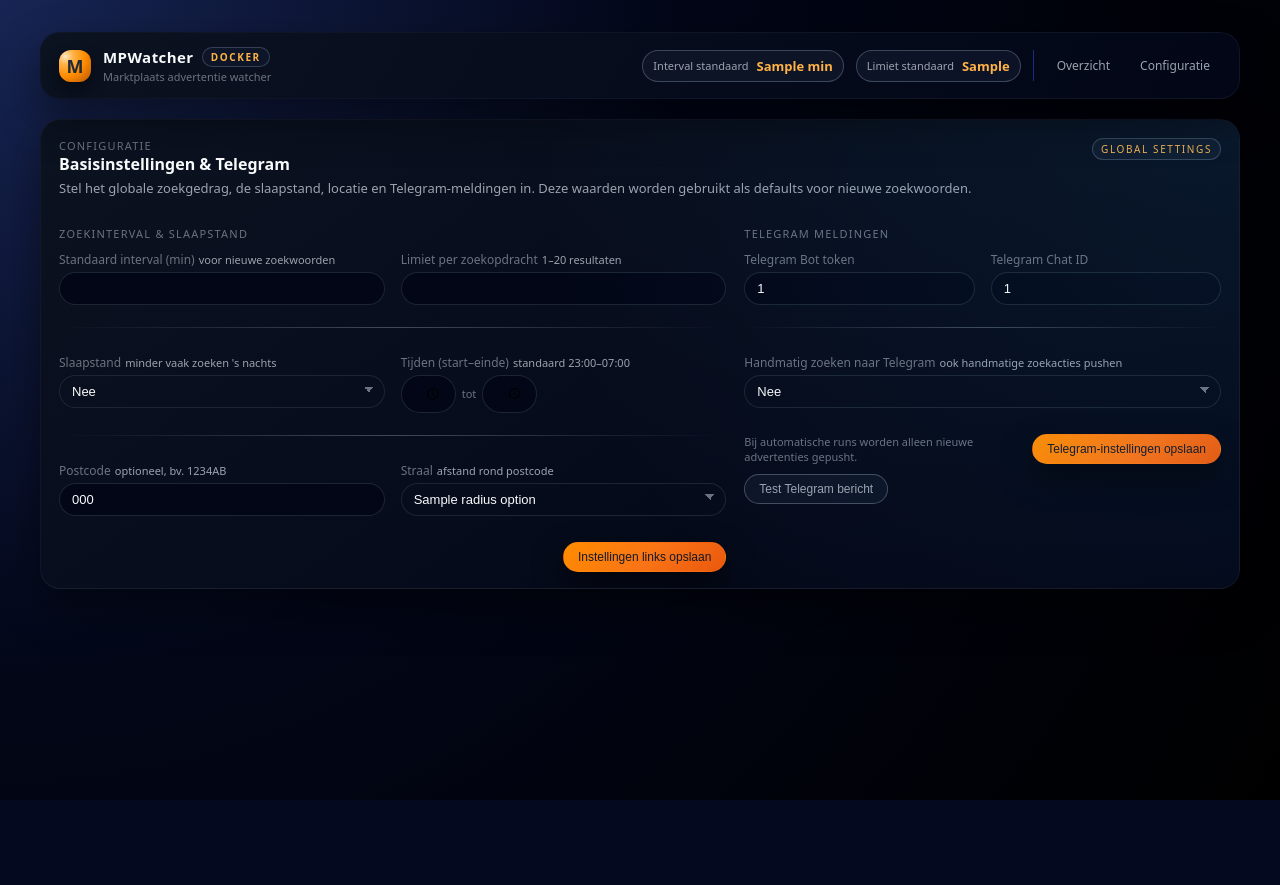
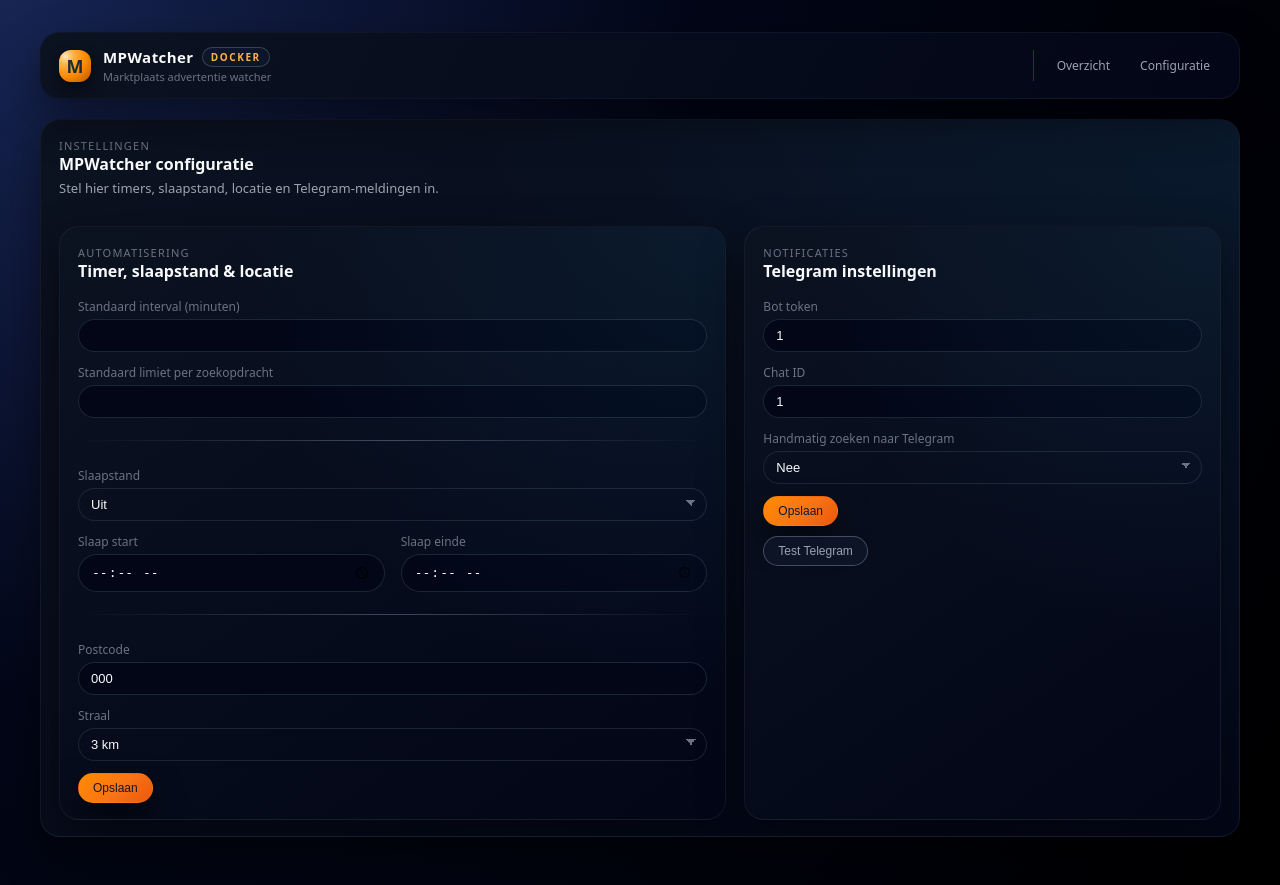
Before and after one commit to TerrorSource/MPWatchter, a Flask app: template templates/config.html in a window 1280 px wide. Before the commit the page ends 800 px from the top, so only its background shows below. Run offline with Flask 3, Linux system fonts and the light colour scheme; the template is opened without the code that fills it: most values are stand-ins (such as "Sample title", 1, 10 or a date in 2020); parts of the project's set-up code (start-up, migrations or seed data) failed here and were passed over.

Commit message:
Add files via upload

```diff
--- a/templates/config.html
+++ b/templates/config.html
@@ -1,219 +1,137 @@
 {% extends "base.html" %}
 
-{% block title %}Configuratie · Marktplaats Watcher{% endblock %}
-
-{% block topbar_stats %}
-  <div class="pill-stat">
-    Interval standaard
-    <span>{{ default_interval }} min</span>
-  </div>
-  <div class="pill-stat">
-    Limiet standaard
-    <span>{{ default_limit_per_run }}</span>
-  </div>
-{% endblock %}
+{% block title %}Configuratie · MPWatcher{% endblock %}
 
 {% block content %}
 <section class="card">
   <div class="card-header">
     <div>
-        <div class="card-kicker">Configuratie</div>
-        <div class="card-title">
-          Basisinstellingen & Telegram
-        </div>
+      <div class="card-kicker">Instellingen</div>
+      <div class="card-title">MPWatcher configuratie</div>
       <p class="card-description">
-          Stel het globale zoekgedrag, de slaapstand, locatie en Telegram-meldingen in.
-          Deze waarden worden gebruikt als defaults voor nieuwe zoekwoorden.
+        Stel hier timers, slaapstand, locatie en Telegram-meldingen in.
       </p>
     </div>
-      <span class="badge-pill">Global settings</span>
   </div>
 
   <div class="page-grid">
-      <!-- Linkerzijde: timer, slaapstand, locatie -->
+    <!-- LINKER KOLOM -->
+    <section class="card">
+      <div class="card-header">
         <div>
-        <div style="display:flex;justify-content:space-between;align-items:center;margin-bottom:10px;">
-          <span class="card-kicker">Zoekinterval & slaapstand</span>
+          <div class="card-kicker">Automatisering</div>
+          <div class="card-title">Timer, slaapstand & locatie</div>
+        </div>
       </div>
 
-        <form method="post" action="{{ url_for('config_view') }}" class="form-grid-1">
-          <div class="form-grid">
+      <form method="post" action="{{ url_for('config_save_timer') }}" class="form-grid-1">
         <div class="form-field">
-              <label class="form-label">
-                Standaard interval (min)
-                <span>voor nieuwe zoekwoorden</span>
-              </label>
-              <input
-                class="input"
-                type="number"
-                name="default_interval"
-                min="1"
-                step="1"
-                value="{{ default_interval }}"
-              >
+          <label class="form-label">Standaard interval (minuten)</label>
+          <input class="input" type="number" min="1"
+                 name="default_interval_minutes"
+                 value="{{ settings.default_interval_minutes }}">
         </div>
 
         <div class="form-field">
-              <label class="form-label">
-                Limiet per zoekopdracht
-                <span>1–20 resultaten</span>
-              </label>
-              <input
-                class="input"
-                type="number"
+          <label class="form-label">Standaard limiet per zoekopdracht</label>
+          <input class="input" type="number" min="1" max="20"
                  name="default_limit_per_run"
-                min="1"
-                max="20"
-                step="1"
-                value="{{ default_limit_per_run }}"
-              >
-            </div>
+                 value="{{ settings.default_limit_per_run }}">
         </div>
 
         <div class="divider"></div>
 
-          <div class="form-grid">
         <div class="form-field">
-              <label class="form-label">
-                Slaapstand
-                <span>minder vaak zoeken 's nachts</span>
-              </label>
-              <select name="sleep_mode" class="select">
-                <option value="nee" {% if sleep_mode == 'nee' %}selected{% endif %}>Nee</option>
-                <option value="ja" {% if sleep_mode == 'ja' %}selected{% endif %}>Ja</option>
+          <label class="form-label">Slaapstand</label>
+          <select class="select" name="sleep_mode">
+            <option value="nee" {% if settings.sleep_mode == "nee" %}selected{% endif %}>Uit</option>
+            <option value="ja" {% if settings.sleep_mode == "ja" %}selected{% endif %}>Aan</option>
           </select>
         </div>
 
-            <div class="form-field">
-              <label class="form-label">
-                Tijden (start–einde)
-                <span>standaard 23:00–07:00</span>
-              </label>
-              <div class="inline-input-group">
-                <input
-                  class="input input--short"
-                  type="time"
-                  name="sleep_start"
-                  value="{{ sleep_start }}"
-                >
-                <span>tot</span>
-                <input
-                  class="input input--short"
-                  type="time"
-                  name="sleep_end"
-                  value="{{ sleep_end }}"
-                >
-              </div>
-            </div>
-          </div>
-
-          <div class="divider"></div>
-
         <div class="form-grid">
           <div class="form-field">
-              <label class="form-label">
-                Postcode
-                <span>optioneel, bv. 1234AB</span>
-              </label>
-              <input
-                class="input"
-                type="text"
-                name="postcode"
-                value="{{ postcode }}"
-                placeholder="bv. 1234AB"
-              >
+            <label class="form-label">Slaap start</label>
+            <input class="input" type="time"
+                   name="sleep_start"
+                   value="{{ settings.sleep_start }}">
           </div>
-
           <div class="form-field">
-              <label class="form-label">
-                Straal
-                <span>afstand rond postcode</span>
-              </label>
-              <select name="radius" class="select">
-                {% for value, label in radius_options %}
-                  <option value="{{ value }}" {% if radius == value %}selected{% endif %}>
-                    {{ label }}
-                  </option>
-                {% endfor %}
-              </select>
-            </div>
-          </div>
-
-          <div style="display:flex;justify-content:flex-end;margin-top:14px;">
-            <button type="submit" class="btn btn-primary">
-              Instellingen links opslaan
-            </button>
-          </div>
-        </form>
-      </div>
-
-      <!-- Rechterzijde: Telegram -->
-      <div>
-        <div style="display:flex;justify-content:space-between;align-items:center;margin-bottom:10px;">
-          <span class="card-kicker">Telegram meldingen</span>
-        </div>
-
-        <form method="post" action="{{ url_for('config_view') }}" class="form-grid-1">
-          <div class="form-grid">
-            <div class="form-field">
-              <label class="form-label">Telegram Bot token</label>
-              <input
-                class="input"
-                type="text"
-                name="telegram_bot_id"
-                value="{{ telegram_bot_id }}"
-                placeholder="123456789:AA..."
-              >
-            </div>
-
-            <div class="form-field">
-              <label class="form-label">Telegram Chat ID</label>
-              <input
-                class="input"
-                type="text"
-                name="telegram_chat_id"
-                value="{{ telegram_chat_id }}"
-                placeholder="bijv. 123456789"
-              >
+            <label class="form-label">Slaap einde</label>
+            <input class="input" type="time"
+                   name="sleep_end"
+                   value="{{ settings.sleep_end }}">
           </div>
         </div>
 
         <div class="divider"></div>
 
         <div class="form-field">
-            <label class="form-label">
-              Handmatig zoeken naar Telegram
-              <span>ook handmatige zoekacties pushen</span>
-            </label>
-            <select name="manual_telegram" class="select">
-              <option value="nee" {% if manual_telegram == 'nee' %}selected{% endif %}>Nee</option>
-              <option value="ja" {% if manual_telegram == 'ja' %}selected{% endif %}>Ja</option>
+          <label class="form-label">Postcode</label>
+          <input class="input" type="text"
+                 name="postcode"
+                 placeholder="1234AB"
+                 value="{{ settings.postcode }}">
+        </div>
+
+        <div class="form-field">
+          <label class="form-label">Straal</label>
+          <select class="select" name="radius_km">
+            {% for v in ["3","5","10","15","25","50","75","alle"] %}
+              <option value="{{ v }}" {% if settings.radius_km == v %}selected{% endif %}>
+                {{ v }}{% if v != "alle" %} km{% endif %}
+              </option>
+            {% endfor %}
           </select>
         </div>
 
-          <div style="display:flex;justify-content:space-between;align-items:center;gap:10px;margin-top:14px;">
-            <span class="chip-muted">
-              Bij automatische runs worden alleen nieuwe advertenties gepusht.
-            </span>
         <div class="btn-group">
-              <button type="submit" class="btn btn-primary">
-                Telegram-instellingen opslaan
-              </button>
+          <button class="btn btn-primary" type="submit">Opslaan</button>
         </div>
+      </form>
+    </section>
+
+    <!-- RECHTER KOLOM -->
+    <section class="card">
+      <div class="card-header">
+        <div>
+          <div class="card-kicker">Notificaties</div>
+          <div class="card-title">Telegram instellingen</div>
+        </div>
+      </div>
+
+      <form method="post" action="{{ url_for('config_save_telegram') }}" class="form-grid-1">
+        <div class="form-field">
+          <label class="form-label">Bot token</label>
+          <input class="input" type="text"
+                 name="telegram_bot_id"
+                 value="{{ settings.telegram_bot_id }}">
+        </div>
+
+        <div class="form-field">
+          <label class="form-label">Chat ID</label>
+          <input class="input" type="text"
+                 name="telegram_chat_id"
+                 value="{{ settings.telegram_chat_id }}">
+        </div>
+
+        <div class="form-field">
+          <label class="form-label">Handmatig zoeken naar Telegram</label>
+          <select class="select" name="manual_telegram">
+            <option value="nee" {% if settings.manual_telegram == "nee" %}selected{% endif %}>Nee</option>
+            <option value="ja" {% if settings.manual_telegram == "ja" %}selected{% endif %}>Ja</option>
+          </select>
+        </div>
+
+        <div class="btn-group">
+          <button class="btn btn-primary" type="submit">Opslaan</button>
         </div>
       </form>
 
-        <!-- Los formulier voor test-telegram zodat de route /config/test-telegram wordt gebruikt -->
       <form method="post" action="{{ url_for('config_test_telegram') }}" style="margin-top:10px;">
-          <!-- we sturen huidige waarden mee zodat ze niet verloren gaan -->
-          <input type="hidden" name="telegram_bot_id" value="{{ telegram_bot_id }}">
-          <input type="hidden" name="telegram_chat_id" value="{{ telegram_chat_id }}">
-          <input type="hidden" name="manual_telegram" value="{{ manual_telegram }}">
-          <button type="submit" class="btn btn-soft">
-            Test Telegram bericht
-          </button>
+        <button class="btn btn-soft" type="submit">Test Telegram</button>
       </form>
-      </div>
+    </section>
   </div>
 </section>
 {% endblock %}
```
Also changed, not shown: templates/index.html (+11 -1 lines), templates/results.html (+41 -52 lines). Lines whose indentation alone changed are shown as unchanged.
